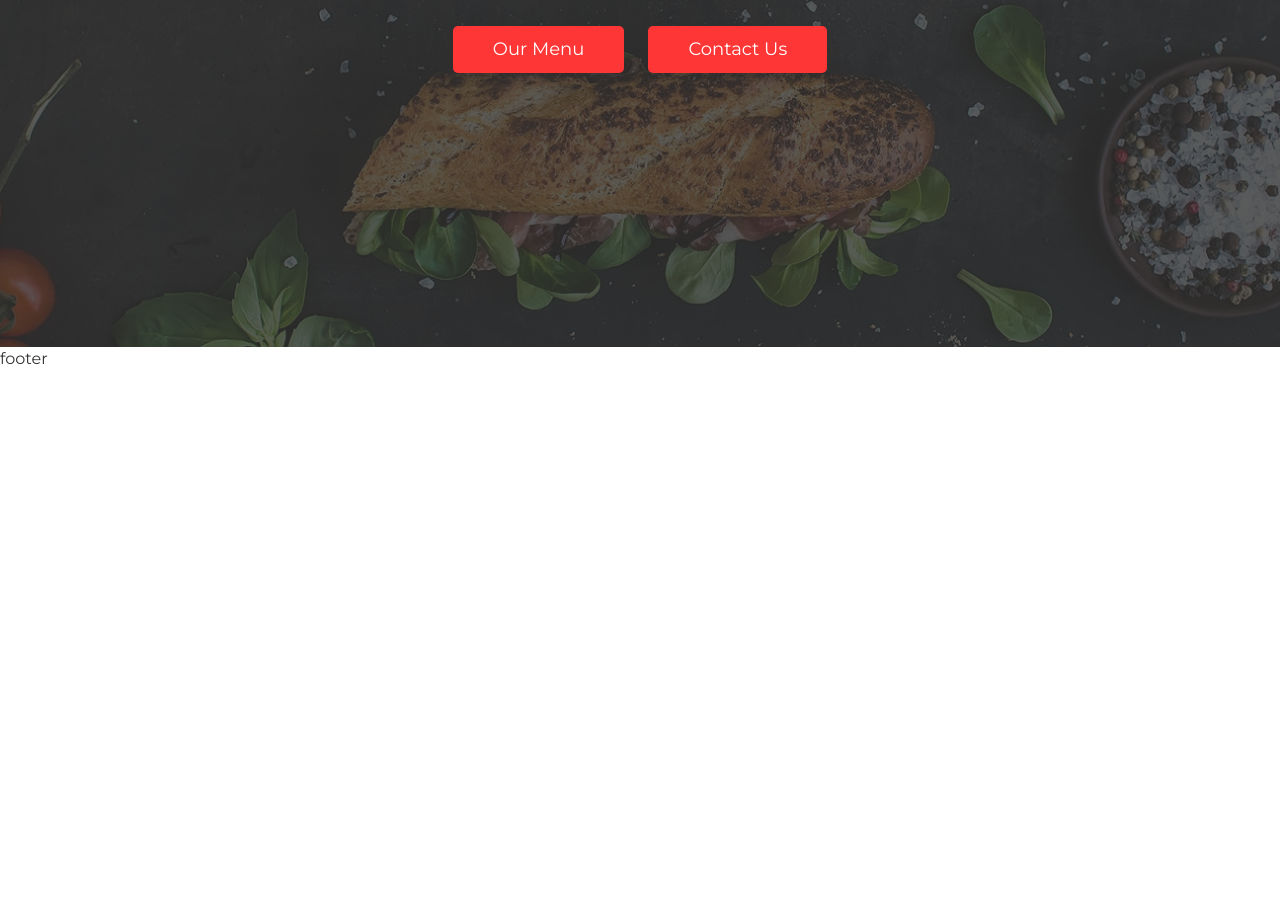
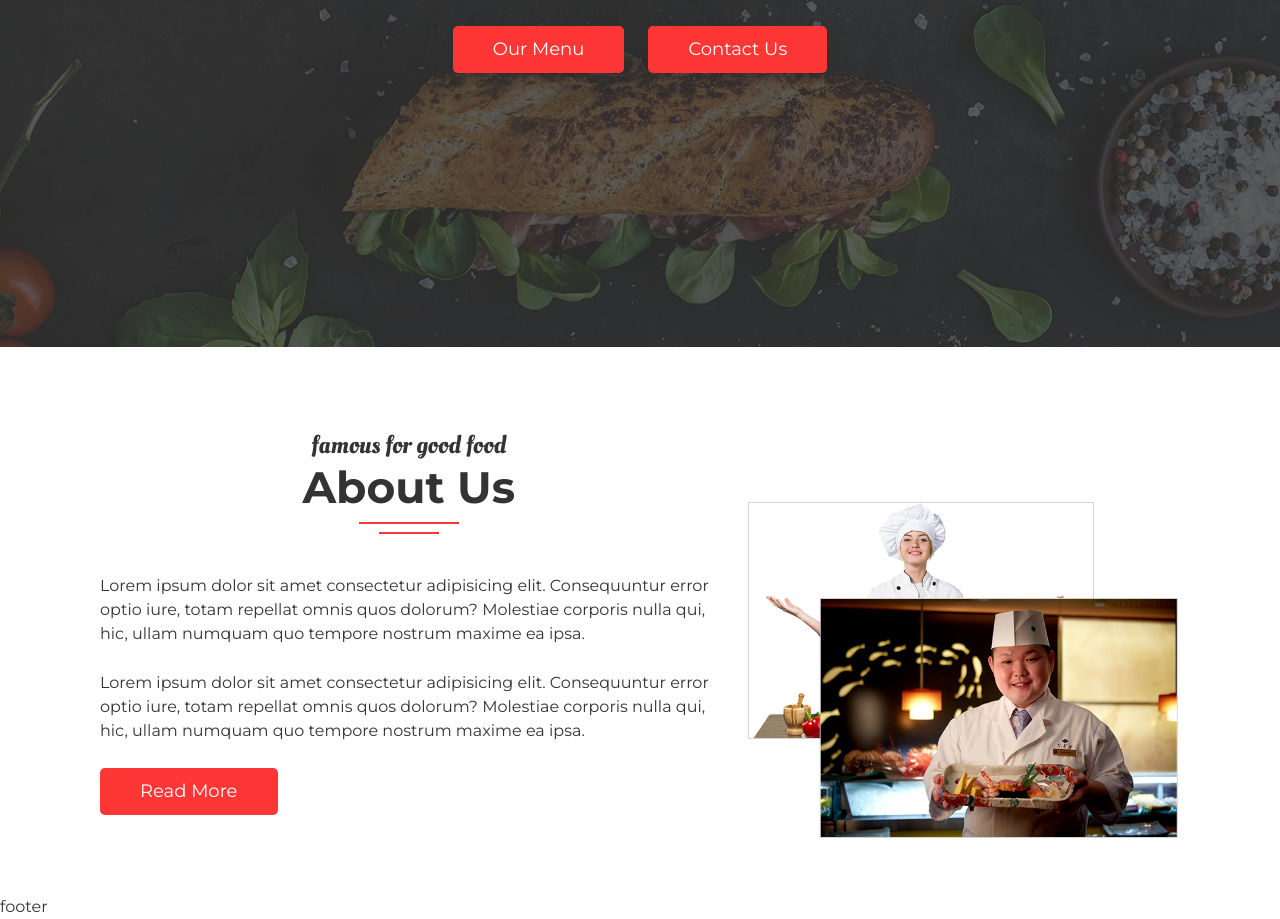
Before and after one commit to aburaihan8715/project_7_restaurant, a plain HTML site: page index.html in a window 1280 px wide. Shown: the part 453-1372 px from the top of the page. Before the commit the page ends 824 px from the top, so only its background shows below. Drawn offline with Linux system fonts and the light colour scheme.

Commit message:
about area done

```diff
--- a/assets/css/base/_typography.scss
+++ b/assets/css/base/_typography.scss
@@ -1,6 +1,7 @@
 @import url("https://fonts.googleapis.com/css2?family=Montserrat:wght@400;500;600;700;800;900&family=Oleo+Script&display=swap");
 
 body {
+  // font-family: "Oleo Script", system-ui;
   font-family: "Montserrat", sans-serif;
   font-size: 16px;
   line-height: 1.5;
--- /dev/null
+++ b/assets/css/layouts/_about.scss
@@ -0,0 +1,26 @@
+.about_area {
+  .about_content {
+    p {
+      margin: 0 0 25px;
+    }
+  }
+
+  .about_gallery {
+    position: relative;
+    img {
+      border: 1px solid lightgray;
+
+      &:nth-child(1) {
+        width: 80%;
+      }
+
+      &:nth-child(2) {
+        position: absolute;
+        width: 83%;
+        top: 0;
+        left: 0;
+        transform: translate(20%, 40%);
+      }
+    }
+  }
+}
--- a/assets/css/layouts/_all.scss
+++ b/assets/css/layouts/_all.scss
@@ -1,2 +1,4 @@
 @import "header";
 @import "banner";
+@import "section-title";
+@import "about";
--- /dev/null
+++ b/assets/css/layouts/_section-title.scss
@@ -0,0 +1,41 @@
+.section_title {
+  text-align: center;
+  margin-bottom: 50px;
+
+  span {
+    display: block;
+    font-family: Oleo Script;
+    font-size: 25px;
+    text-transform: lowercase;
+  }
+
+  h2 {
+    font-size: 44px;
+    text-transform: capitalize;
+    display: inline-block;
+    line-height: 1;
+    position: relative;
+    padding-bottom: 15px;
+
+    &::before {
+      width: 100px;
+      height: 2px;
+      background: $primary;
+      position: absolute;
+      bottom: 0px;
+      left: 50%;
+      content: "";
+      transform: translateX(-50%);
+    }
+    &::after {
+      width: 60px;
+      height: 2px;
+      background: $primary;
+      position: absolute;
+      bottom: -10px;
+      left: 50%;
+      content: "";
+      transform: translateX(-50%);
+    }
+  }
+}
--- a/index.html
+++ b/index.html
@@ -99,6 +99,39 @@
         </div>
       </section>
       <!-- banner end -->
+
+      <!-- about start -->
+      <section class="section_padding about_area">
+        <div class="container">
+          <div class="row align-items-center">
+            <div class="col-lg-7">
+              <div class="section_title">
+                <span>Famous for good food</span>
+                <h2>about us</h2>
+              </div>
+              <div class="about_content">
+                <p>
+                  Lorem ipsum dolor sit amet consectetur adipisicing elit. Consequuntur error optio iure, totam repellat omnis quos dolorum? Molestiae
+                  corporis nulla qui, hic, ullam numquam quo tempore nostrum maxime ea ipsa.
+                </p>
+                <p>
+                  Lorem ipsum dolor sit amet consectetur adipisicing elit. Consequuntur error optio iure, totam repellat omnis quos dolorum? Molestiae
+                  corporis nulla qui, hic, ullam numquam quo tempore nostrum maxime ea ipsa.
+                </p>
+
+                <a href="#" class="btn btn_fill">read more</a>
+              </div>
+            </div>
+            <div class="col-lg-5">
+              <div class="about_gallery">
+                <img src="assets/img/about/about-1.jpg" alt="about image" />
+                <img src="assets/img/about/about-2.jpg" alt="about image" />
+              </div>
+            </div>
+          </div>
+        </div>
+      </section>
+      <!-- about end -->
     </main>
 
     <!-- footer start -->
```
Also changed, not shown: assets/css/style.css, 1 other file.
